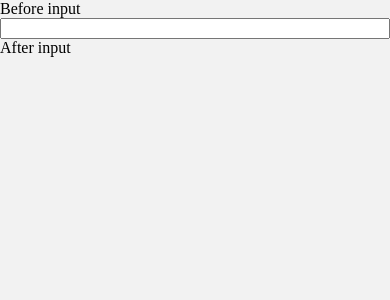
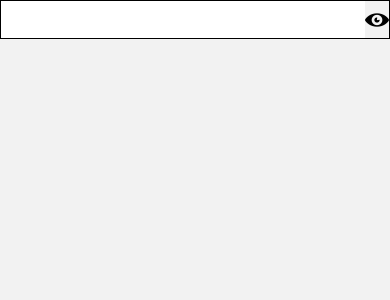
Before and after one commit to ankhzaq/frontquiz, a React Native app: screen /Login in a window 390 px wide. Shown: the top 300 px of the page. Built offline with nearby package versions, Linux system fonts and the light colour scheme; what tailwindcss-react-native would draw is missing.

Commit message:
feature - input component in progress

```diff
--- a/components/Input.js
+++ /dev/null
@@ -1,9 +0,0 @@
-import React from 'react';
-
-const Input = ( props ) => {
-  return (
-    <input />
-  );
-};
-
-export default Input;
--- /dev/null
+++ b/components/Input.jsx
@@ -0,0 +1,66 @@
+import React, { useEffect, useState } from 'react';
+import { Entypo } from '@expo/vector-icons';
+
+const CONSTANTS = {
+  eye: 'eye',
+  eyeCrossed: 'eye-with-line'
+}
+
+const Input = (props) => {
+  const [showPassword, setShowPassword] = useState(false);
+
+  const {
+    style = {},
+    type,
+    ...restProps
+  } = props;
+
+  /* START - EYE ICON */
+
+  useEffect(() => {
+    if (props.type && props.type === 'password') {
+
+    }
+  }, []);
+
+  const onEyeIconClick = () => {
+    setShowPassword(!showPassword);
+  }
+
+  const eyeIcon = showPassword ? CONSTANTS.eyeCrossed : CONSTANTS.eye;
+
+  const EyeIcon = type ? (
+    <Entypo color="black" name={eyeIcon} onClick={onEyeIconClick} size={24} />
+  ) : null;
+
+  /* END - EYE ICON */
+
+  /* START - TYPE */
+
+  const typeInput = type === 'password' && !showPassword ? type : '';
+
+  /* END - TYPE */
+
+  return (
+    <div style={{ ...styles.container, ...style.container }}>
+      <input style={{ ...styles.input, ...style.input }} type={typeInput}{...restProps} />
+      {EyeIcon}
+    </div>
+  );
+};
+
+const styles = {
+  container: {
+    alignItems: 'center',
+    border: '1px solid black',
+    display: 'flex'
+  },
+  input: {
+    border: 'unset',
+    fontSize: 15,
+    padding: 10,
+    width: '100%'
+  },
+};
+
+export default Input;
--- a/package.json
+++ b/package.json
@@ -12,6 +12,7 @@
   "dependencies": {
     "@babel/preset-env": "^7.18.9",
     "@babel/preset-react": "^7.18.6",
+    "@expo/vector-icons": "^13.0.0",
     "@react-navigation/native": "^6.0.11",
     "@react-navigation/native-stack": "^6.7.0",
     "@sanity/client": "^3.3.3",
@@ -23,9 +24,11 @@
     "react-dom": "17.0.2",
     "react-native": "0.68.2",
     "react-native-heroicons": "^2.2.0",
+    "react-native-icons": "^0.7.1",
     "react-native-safe-area-context": "4.2.4",
     "react-native-screens": "~3.11.1",
     "react-native-svg": "^12.4.3",
+    "react-native-vector-icons": "^9.2.0",
     "react-native-web": "0.17.7",
     "tailwindcss-react-native": "^1.7.10"
   },
@@ -35,6 +38,7 @@
     "@types/node": "^18.6.3",
     "autoprefixer": "^10.4.8",
     "postcss": "^8.4.14",
+    "react-native-svg-transformer": "^1.0.0",
     "tailwindcss": "^3.1.7"
   },
   "private": true
--- a/screens/LoginScreen.js
+++ b/screens/LoginScreen.jsx
@@ -15,9 +15,7 @@ const LoginScreen = () => {
 
   return (
     <SafeAreaView className="bg-white pt-5">
-      <div>Before input</div>
-      <Input />
-      <div>After input</div>
+      <Input type="password" />
     </SafeAreaView>
   );
 }
```
Also changed, not shown: native.config.js (added, +9 -0 lines), 1 other file (tests, documents, lock files or other folders).
